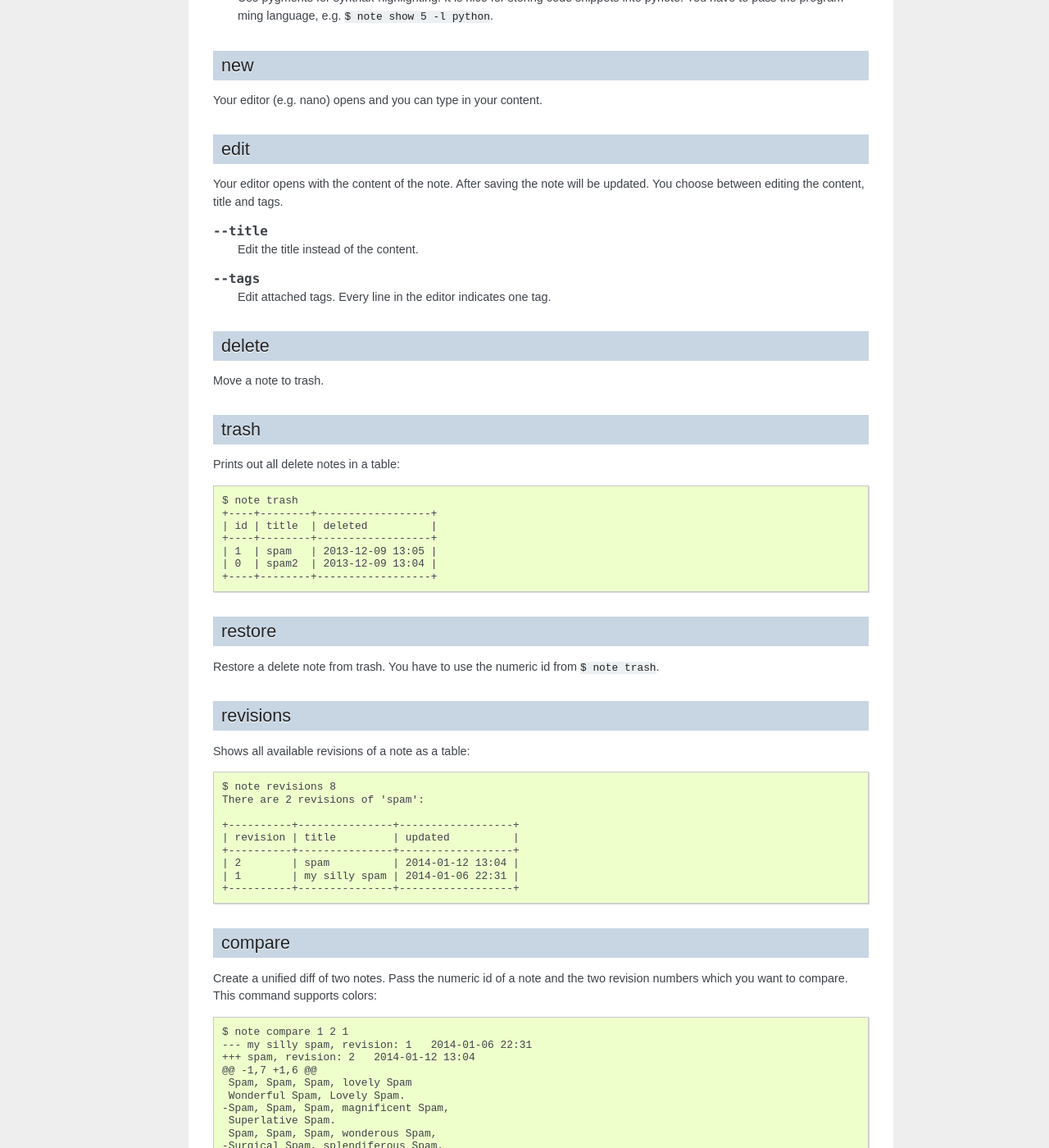
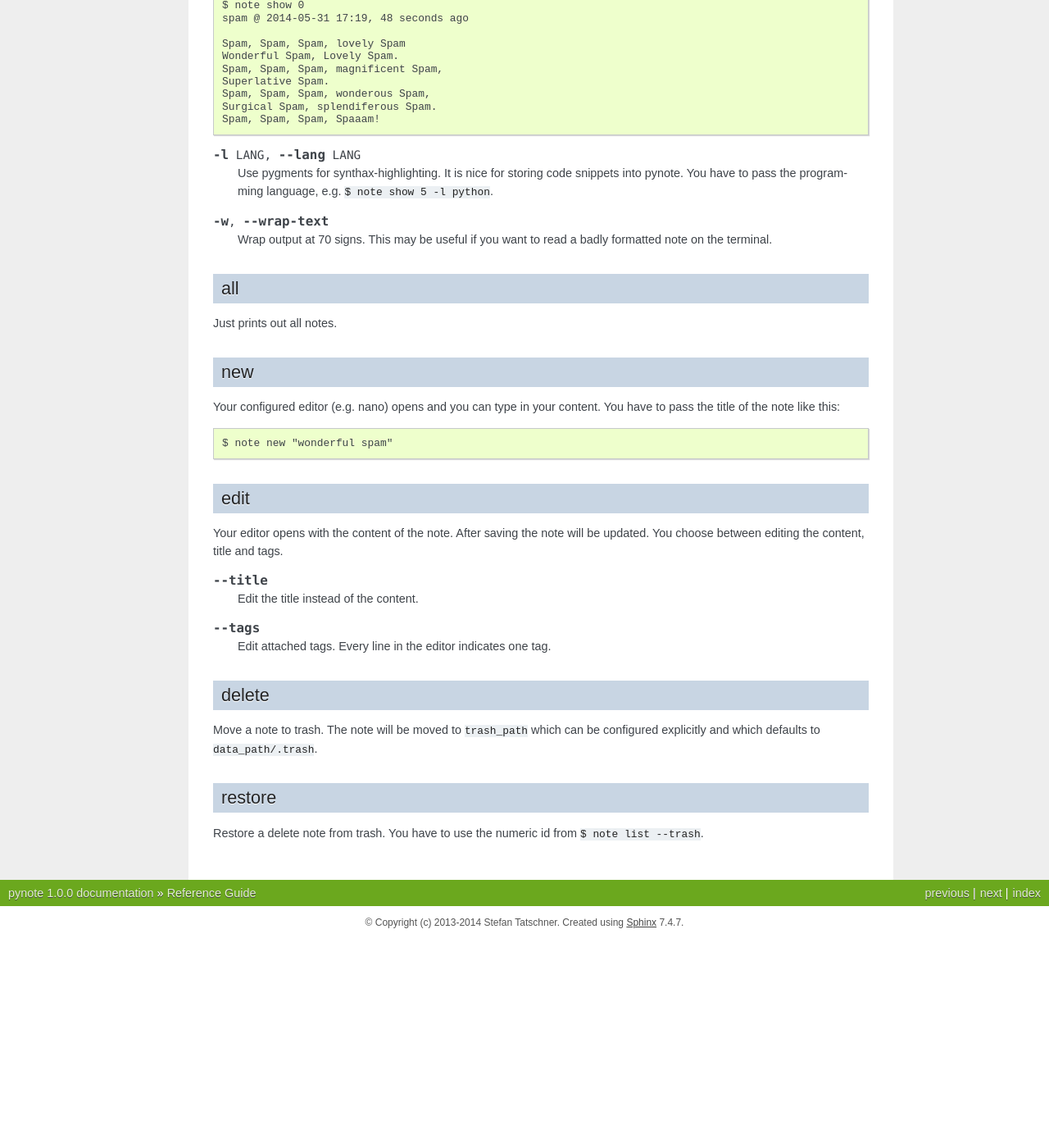
Before and after one commit to fastpacecolding/pynote, a Sphinx documentation site: the page built from doc/reference.rst, in a window 1280 px wide and 1400 px high, scrolled down 1137 px. Shown: the whole window at 82% size. Built offline with Sphinx 7.4.7, drawn with Linux system fonts in a browser that asks for light colours; after the commit the page ends 2282 px from its top, so only the background shows below that; some of the changed text lies outside the part shown.

Commit message:
Huge documentation updates, prepare for 1.0

```diff
--- a/doc/reference.rst
+++ b/doc/reference.rst
@@ -2,8 +2,10 @@ Reference Guide
 ===============
 
 .. note::
-    Every command is to be used like ``$ note cmd``, e.g. ``$ note list``.
-    Every command supports the ``-h, --help`` option.
+    * Every command is to be used like ``$ note cmd``, e.g. ``$ note list``.
+    * Every command can be shortened like ``$ note list`` -> ``$ note li``.
+      Pynote detects the matching command automatically.
+    * Every command supports the ``-h, --help`` option.
 
 .. note::
     This page has to be cleaned up for pynote 1.0
@@ -22,6 +24,10 @@ This is the root command of pynote. It supports a few options as well.
 
     Supress the header.
 
+.. cmdoption:: --version
+
+    Show the version and exit.
+
 
 list
 ----
@@ -44,6 +51,10 @@ the updated time::
 .. cmdoption:: -e, --extended
 
     Add a tags column to the table.
+
+.. cmdoption:: --trash
+
+    List the content of trash instead.
 
 
 show
@@ -70,11 +81,25 @@ to pass the numeric id of the note to show, e.g. ``$ note show 0``::
     code snippets into pynote. You have to pass the programming
     language, e.g. ``$ note show 5 -l python``.
 
+.. cmdoption:: -w, --wrap-text
+
+    Wrap output at 70 signs. This may be useful if you want to read
+    a badly formatted note on the terminal.
+
+
+all
+---
+
+Just prints out all notes.
+
 
 new
 ---
 
-Your editor (e.g. nano) opens and you can type in your content.
+Your configured editor (e.g. nano) opens and you can type in your content.
+You have to pass the title of the note like this::
+
+    $ note new "wonderful spam"
 
 
 edit
@@ -96,100 +121,12 @@ be updated. You choose between editing the content, title and tags.
 delete
 ------
 
-Move a note to trash.
-
-
-trash
------
-
-Prints out all delete notes in a table::
-
-    $ note trash
-    +----+--------+------------------+
-    | id | title  | deleted          |
-    +----+--------+------------------+
-    | 1  | spam   | 2013-12-09 13:05 |
-    | 0  | spam2  | 2013-12-09 13:04 |
-    +----+--------+------------------+
+Move a note to trash. The note will be moved to ``trash_path`` which
+can be configured explicitly and which defaults to ``data_path/.trash``.
 
 
 restore
 -------
 
 Restore a delete note from trash. You have to use the numeric id
-from ``$ note trash``.
-
-
-revisions
----------
-
-Shows all available revisions of a note as a table::
-
-    $ note revisions 8
-    There are 2 revisions of 'spam':
-
-    +----------+---------------+------------------+
-    | revision | title         | updated          |
-    +----------+---------------+------------------+
-    | 2        | spam          | 2014-01-12 13:04 |
-    | 1        | my silly spam | 2014-01-06 22:31 |
-    +----------+---------------+------------------+
-
-
-compare
--------
-
-Create a unified diff of two notes. Pass the numeric id of a note
-and the two revision numbers which you want to compare. This command
-supports colors::
-
-    $ note compare 1 2 1
-    --- my silly spam, revision: 1   2014-01-06 22:31
-    +++ spam, revision: 2   2014-01-12 13:04
-    @@ -1,7 +1,6 @@
-     Spam, Spam, Spam, lovely Spam
-     Wonderful Spam, Lovely Spam.
-    -Spam, Spam, Spam, magnificent Spam,
-     Superlative Spam.
-     Spam, Spam, Spam, wonderous Spam,
-    -Surgical Spam, splendiferous Spam.
-     Spam, Spam, Spam, Spaaam!
-    +This is a change!
-
-
-.. cmdoption:: -c, --color
-
-    Use colors!
-
-
-tags
-----
-
-View, delete or add tags. This command is quite new and maybe some features
-are missing. A tag is just an arbitrary string. A note can contain multiple
-tags. If no arguments are passed to this commands it prints out all tags
-which are used in the database::
-
-    $ note tags
-    The following tags exist:
-    foo
-    bar
-
-If a numeric id of a note is passed to this command it prints out the tags
-of this note::
-
-    $ note tags 1
-    Note 1, spam, is tagged with:
-    foo
-    bar
-
-For deleting and adding tags checkout out the accepted options!
-
-
-.. cmdoption:: -a ADD, --add ADD
-
-    Add one or more tags to a note. ``$ note tags 1 --add "foo"``
-
-.. cmdoption:: -d DELETE, --delete DELETE
-
-    Remove one or more tags from a note, ``$ note tags 1 --delete "foo"``
+from ``$ note list --trash``.
```
Also changed, not shown: other parts of doc/reference.rst (+4 -3 lines), README.rst (+16 -8 lines), 1 other file.
